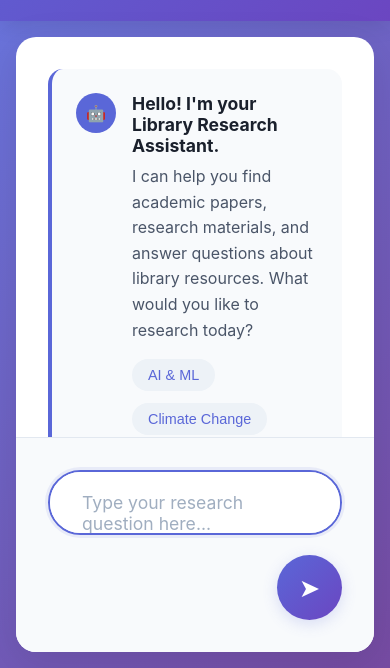
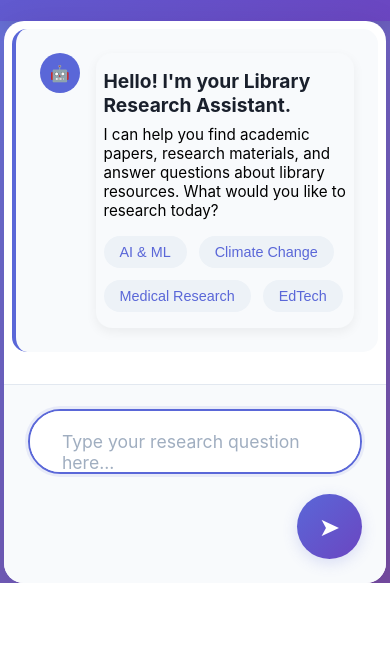
Before and after one commit to liyoraju/Chat_bot_lib, a plain HTML site: page index.html in a window 390 px wide. Shown: the part 261-929 px from the top of the page. After the commit the page ends 844 px from the top, so only its background shows below. Drawn offline with Linux system fonts and the light colour scheme.

Commit message:
index.html

```diff
--- a/index.html
+++ b/index.html
@@ -58,32 +58,31 @@
     justify-content: center;
 }
 
-
 .chat-container {
     background: white;
     border-radius: 20px;
     box-shadow: 0 10px 40px rgba(0,0,0,0.1);
     overflow: hidden;
-            min-height: 500px;
     display: flex;
     flex-direction: column;
     width: 100%;
-            max-width: 1200px; /* wider white board */
+    max-width: 1500px;
+    margin: 0 auto;
 }
 
-
 .chat-messages {
-            flex: 1;
-            padding: 2rem;
-            overflow-y: auto;
-            max-height: 400px;
+    width: 100%;
+    max-width: 1400px;
+    margin: 0 auto;
+    padding: 2rem 3rem;
 }
 
 .message {
-            margin-bottom: 1.5rem;
     display: flex;
+    flex-direction: row;
     align-items: flex-start;
     gap: 1rem;
+    margin-bottom: 1.5rem;
 }
 
 .message.assistant {
@@ -107,17 +106,27 @@
 
 .message-content {
     flex: 1;
+    background: #f8fafc;
+    padding: 2rem 2.5rem;
+    border-radius: 1rem;
+    box-shadow: 0 4px 12px rgba(0, 0, 0, 0.06);
+    max-width: 1200px;
+    margin-left: auto;
+    margin-right: auto;
 }
 
 .message-content h3 {
     color: #1a202c;
     margin-bottom: 0.5rem;
-            font-size: 1.1rem;
+    font-size: 1.2rem;
 }
 
-        .message-content p {
-            color: #4a5568;
-            line-height: 1.6;
+.message-content p,
+.result-abstract {
+    max-width: 100%;
+    width: 100%;
+    word-break: break-word;
+    white-space: pre-line;
 }
 
 .quick-topics {
@@ -145,9 +154,12 @@
 }
 
 .input-section {
-            padding: 2rem;
+    padding: 1.5rem;
     border-top: 1px solid #e2e8f0;
     background: #f8fafc;
+    position: sticky;
+    bottom: 0;
+    z-index: 100;
 }
 
 .input-container {
@@ -245,12 +257,15 @@
     margin-top: 1.5rem;
     background: white;
     border-radius: 15px;
-            padding: 1.5rem;
+    padding: 2rem 2.5rem;
     box-shadow: 0 4px 15px rgba(0,0,0,0.05);
+    max-width: 1200px;
+    margin-left: auto;
+    margin-right: auto;
 }
 
 .result-item {
-            padding: 1rem 0;
+    padding: 1.5rem 0;
     border-bottom: 1px solid #f1f5f9;
 }
 
@@ -262,6 +277,7 @@
     font-weight: 600;
     color: #1a202c;
     margin-bottom: 0.5rem;
+    font-size: 1.15rem;
 }
 
 .result-authors {
@@ -270,40 +286,71 @@
     margin-bottom: 0.5rem;
 }
 
-        .result-abstract {
-            color: #4a5568;
-            line-height: 1.5;
-            font-size: 0.95rem;
+/* === Responsive === */
+@media (max-width: 1200px) {
+    .chat-container {
+        max-width: 98vw;
+    }
+    .chat-messages {
+        max-width: 98vw;
+        padding: 1.5rem 1rem;
+    }
+    .results-container,
+    .message-content {
+        max-width: 98vw;
+        padding: 1.5rem 1rem;
+    }
 }
 
 @media (max-width: 768px) {
     .container {
-                padding: 1rem;
+        padding: 0;
     }
-
     .header {
         padding: 1.5rem;
     }
-
     .header h1 {
         font-size: 2rem;
     }
-
     .input-container {
         flex-direction: column;
         gap: 1rem;
     }
-
     .send-button {
         align-self: flex-end;
     }
+    .chat-messages {
+        padding: 0.5rem 0;
+        max-width: 100vw;
     }
+    .message-content,
+    .results-container {
+        max-width: 100vw;
+        padding: 1rem 0.5rem;
+    }
+    .message-content p,
+    .result-abstract {
+        font-size: 0.95rem;
+        max-width: 100vw;
+    }
+}
+
+.chat-messages,
+.message-content,
+.results-container {
+    max-width: 100vw;
+    margin-left: 0;
+    margin-right: 0;
+    padding-left: 2vw;
+    padding-right: 2vw;
+}
+
     </style>
 </head>
 <body>
     <div class="header">
         <div class="robot-icon">🤖</div>
-        <h1>Library Chatbot By WexorAI</h1>
+        <h1>Library Chatbot By Wexor ai</h1>
         <p>Ask me about books, library services and research materials and information resources</p>
     </div>
 
@@ -430,14 +477,12 @@
                 }
 
                 const data = await response.json();
-                let resultsHTML = '<h3>Research Summary</h3>';
+                let resultsHTML = '';
 
                 if (data.summary) {
                     resultsHTML += `
-                        <div style="background: #f8fafc; padding: 1rem; border-radius: 10px; margin: 1rem 0;">
                         <h4>Summary:</h4>
                         <p>${data.summary.replace(/\n/g, '<br>').replace(/\*\*/g, '')}</p>
-                        </div>
                     `;
                 }
 
```
Lines whose indentation alone changed are shown as unchanged.
